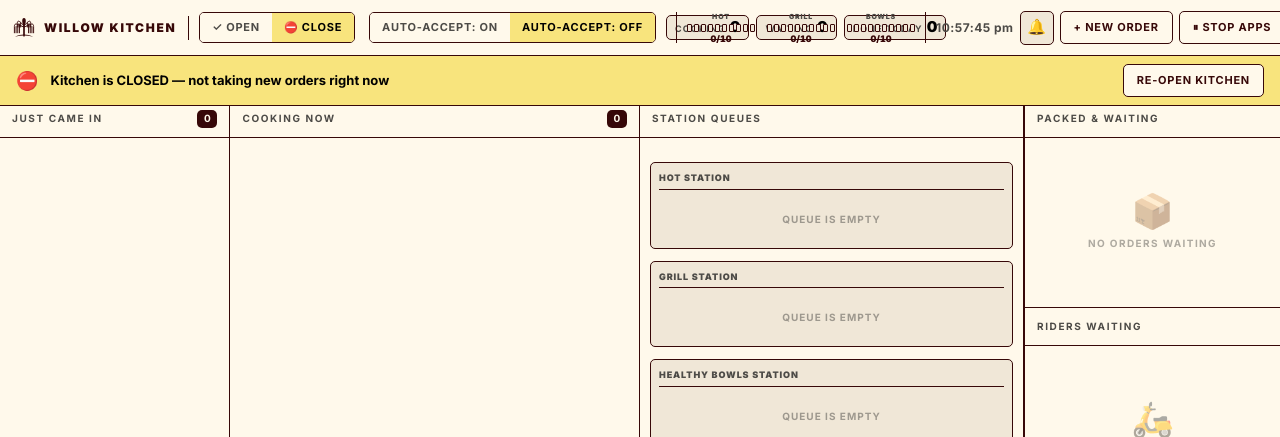
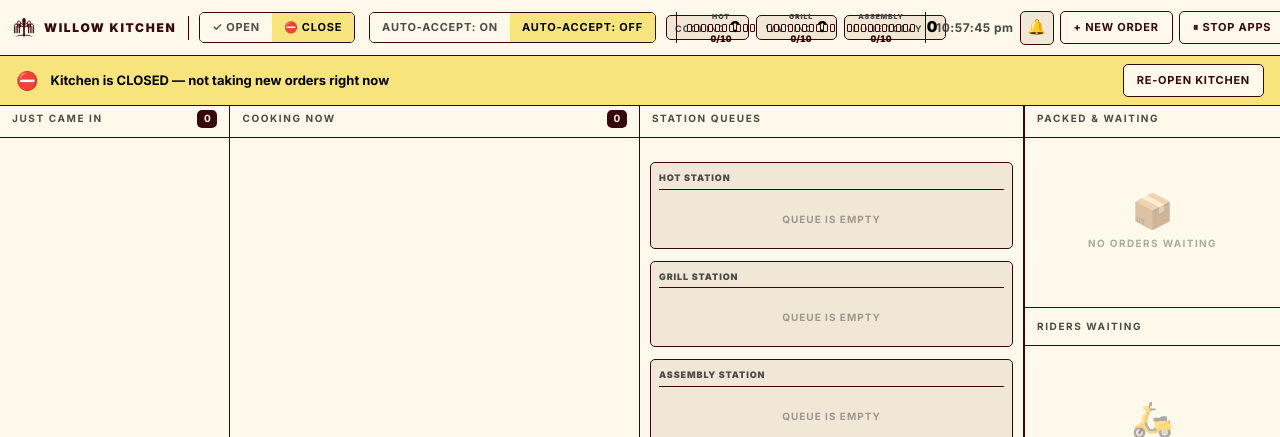
Before and after one commit to tkdesigns25/CloudKitchen, a React (Vite) app: page / in a window 1280 px wide. Shown: the top 437 px of the page. Built offline with nearby package versions, Linux system fonts and the light colour scheme.

Commit message:
feat: renamed 3rd station to Assembly Station for assembling bowls and cold items

```diff
--- a/src/app/components/kds/Header.tsx
+++ b/src/app/components/kds/Header.tsx
@@ -11,7 +11,7 @@ interface HeaderProps {
   onOpenNewOrder: () => void; onOpenPause: () => void; onOpenMenu: () => void;
 }
 
-const STATIONS = ['Hot', 'Grill', 'Healthy Bowls'] as const;
+const STATIONS = ['Hot', 'Grill', 'Assembly'] as const;
 
 function WillowLogo({ size = 26, color = 'var(--kds-oxblood)' }: { size?: number; color?: string }) {
   return (
@@ -79,7 +79,7 @@ export function KDSHeader(props: HeaderProps) {
           return (
             <div key={stn} style={{ display: 'flex', flexDirection: 'column', alignItems: 'center', gap: 2 }}>
               <span style={{ fontSize: 7, fontWeight: 800, letterSpacing: '0.12em', textTransform: 'uppercase', color: 'var(--kds-graphite)' }}>
-                {stn === 'Healthy Bowls' ? 'Bowls' : stn}
+                {stn}
               </span>
               {/* Segment bar */}
               <div className={isFull ? 'kds-sl-track overloaded' : 'kds-sl-track'} style={{ display: 'flex', gap: 2, width: 68, height: 8 }}>
--- a/src/app/components/kds/KDSApp.tsx
+++ b/src/app/components/kds/KDSApp.tsx
@@ -38,7 +38,7 @@ function getGroupPrepCandidates(station: string, orders: Record<string, KDSOrder
 }
 
 function updateCapacity(state: KDSState) {
-  const counts: Record<string, number> = { 'Hot': 0, 'Grill': 0, 'Healthy Bowls': 0 };
+  const counts: Record<string, number> = { 'Hot': 0, 'Grill': 0, 'Assembly': 0 };
   Object.values(state.orders).forEach(o => {
     if (o.status === 'active') {
       o.items.forEach(item => {
@@ -50,9 +50,9 @@ function updateCapacity(state: KDSState) {
   });
   const MAX = CFG.MAX_STATION_ITEMS;
   state.stationLoads = {
-    'Hot':           Math.min(100, (counts['Hot']           / MAX) * 100),
-    'Grill':         Math.min(100, (counts['Grill']         / MAX) * 100),
-    'Healthy Bowls': Math.min(100, (counts['Healthy Bowls'] / MAX) * 100),
+    'Hot':      Math.min(100, (counts['Hot']      / MAX) * 100),
+    'Grill':    Math.min(100, (counts['Grill']    / MAX) * 100),
+    'Assembly': Math.min(100, (counts['Assembly'] / MAX) * 100),
   };
   Object.keys(state.stationLoads).forEach(stn => {
     if (state.stationLoads[stn] > (state.shiftStats.peakLoad[stn] || 0)) {
@@ -618,7 +618,7 @@ export function KDSApp() {
       state.completedRush = 0;
       state.shiftStats = {
         onTimeCount: 0, totalCompleted: 0, velocities: [],
-        peakLoad: { 'Hot': 0, 'Grill': 0, 'Healthy Bowls': 0 },
+        peakLoad: { 'Hot': 0, 'Grill': 0, 'Assembly': 0 },
         coldLog: 0, rejectedCount: 0,
       };
       update();
--- a/src/app/components/kds/config.ts
+++ b/src/app/components/kds/config.ts
@@ -36,7 +36,7 @@ export const BRANDS: Record<string, {
     ],
   },
   'Bowl & Salad Co.': {
-    station: 'Healthy Bowls',
+    station: 'Assembly',
     color: '#1a4a6b',
     items: [
       { name: 'Brioche Burger Buns',        prepSecs: 8 },
@@ -65,7 +65,7 @@ export const REJECTION_REASONS = [
   'Other / Operational Issue',
 ] as const;
 
-export const STATIONS = ['Hot', 'Grill', 'Healthy Bowls'] as const;
+export const STATIONS = ['Hot', 'Grill', 'Assembly'] as const;
 
 export const CUSTOMERS = [
   'Rahul S.', 'Ananya G.', 'Vikram K.', 'Neha M.', 'Rohan P.',
@@ -73,7 +73,8 @@ export const CUSTOMERS = [
 ];
 
 export const NOTES_POOL = [
-  'No onions', 'Extra spicy', 'Keep it hot', 'Add extra dip', 'Make it mild', 'No dressings',
+  'Extra Spicy please!', 'No onions', 'Sauce on the side', 'Less oil',
+  'Make it crispy', 'Double cheese', 'Gluten-free preference',
 ];
 
 export const RIDER_NAMES = [
@@ -175,12 +176,12 @@ export function createInitialState(): KDSState {
     undoTimer:         null,
     throttleActive:    false,
     throttleStart:     null,
-    stationLoads:      { 'Hot': 0, 'Grill': 0, 'Healthy Bowls': 0 },
+    stationLoads:      { 'Hot': 0, 'Grill': 0, 'Assembly': 0 },
     slaAlerted:        new Set(),
     completedRush:     0,
     shiftStats: {
       onTimeCount: 0, totalCompleted: 0, velocities: [],
-      peakLoad: { 'Hot': 0, 'Grill': 0, 'Healthy Bowls': 0 },
+      peakLoad: { 'Hot': 0, 'Grill': 0, 'Assembly': 0 },
       coldLog: 0, rejectedCount: 0,
     },
     showAnalyticsModal:  false,
```
